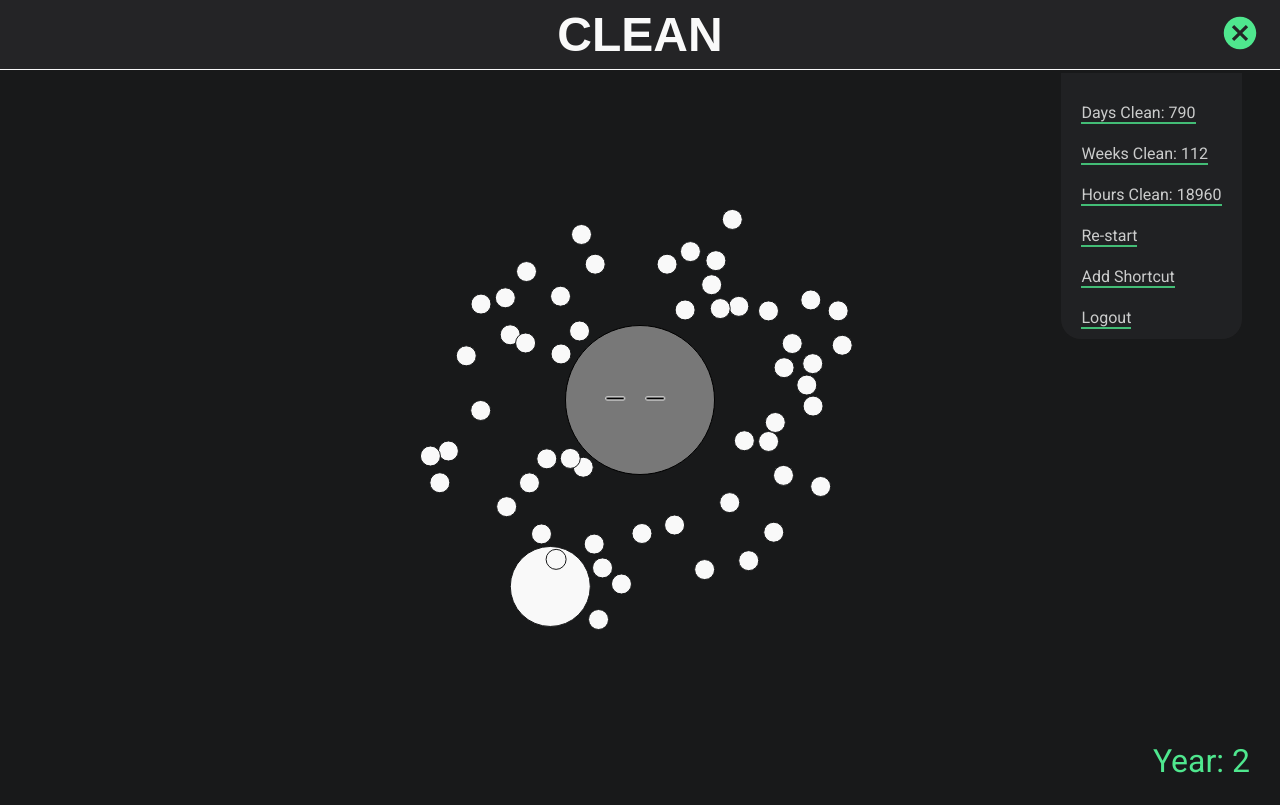
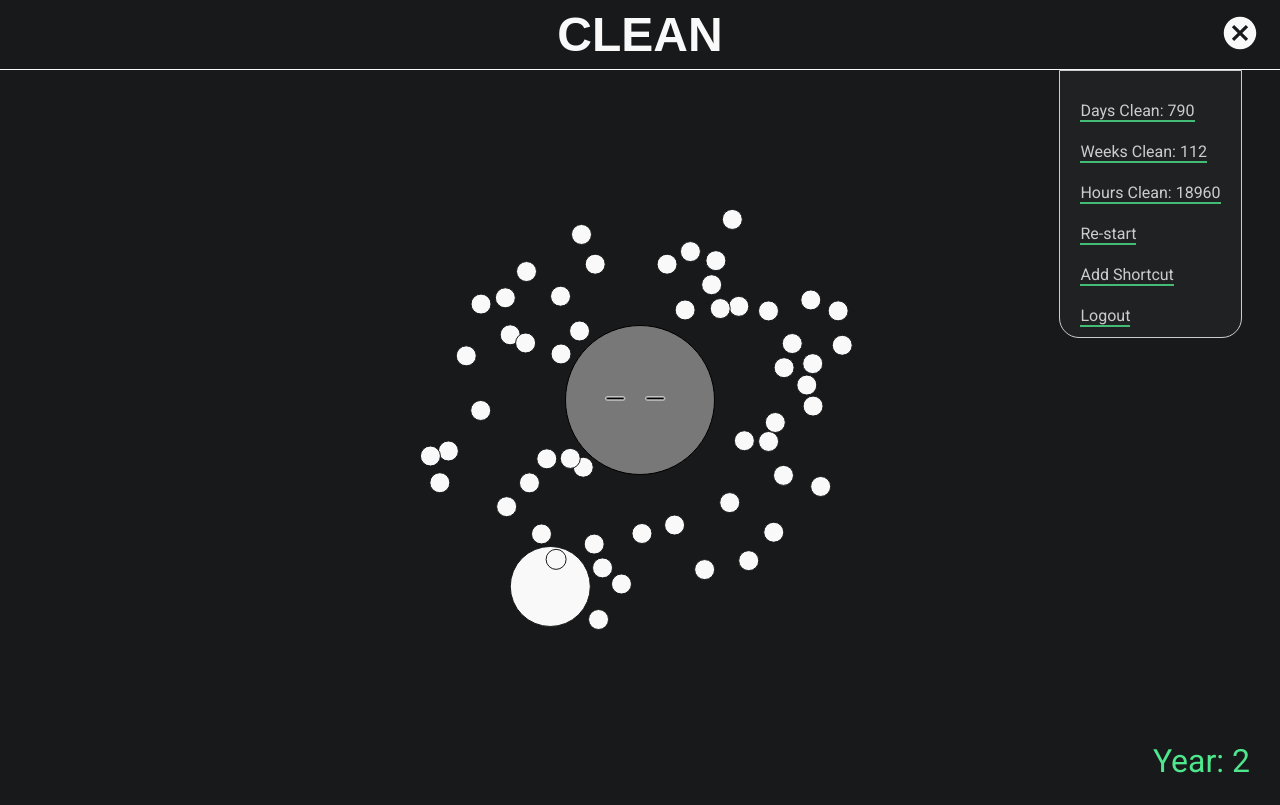
Before and after one commit to Wallenborg/clean, a Next.js app: page /clean in a window 1280 px wide. Both pictures are taken after a click on the icon 1240 px from the left and 33 px from the top of the page. Built offline with nearby package versions, Linux system fonts and the light colour scheme; a web font is replaced by a local one.

Commit message:
change design dropdown menu, and footer, header

```diff
--- a/components/button/Button.css
+++ b/components/button/Button.css
@@ -5,7 +5,7 @@
   padding: 2px 10px;
   border-radius: 20px;
   color: var(--clr-text);
-  border: solid 2px var(--clr-accent-2);
+  border: solid 2px var(--clr-accent);
   background-color: var(--clr-bg-1);
   box-shadow: 2px 2px 4px rgba(0, 0, 0, 0.2);
   cursor: pointer;
--- a/components/dropdownmenu/Dropdown.css
+++ b/components/dropdownmenu/Dropdown.css
@@ -1,8 +1,8 @@
 .dropdown-menu {
   position: absolute;
-  top: 106%;
+  top: 101%;
   right: 3%;
-  border: solid 2px var(--clr-accent-);
+  border: solid 0.5px var(--clr-accent);
   border-radius: 0 0 20px 20px;
   background-color: var(--clr-bg-1);
   padding: 10px 20px;
--- a/components/footer/Fotter.css
+++ b/components/footer/Fotter.css
@@ -9,7 +9,7 @@
   /* margin-bottom: 15px; */
   /* border: 2px solid var(--clr-accent-2); */
   border-top: solid 0.5px var(--clr-accent);
-  background-color: var(--clr-bg-1);
+  background-color: var(--clr-primary);
   padding: 20px 10px;
   color: var(--clr-text);
   width: 100%;
--- a/components/header/Header.css
+++ b/components/header/Header.css
@@ -13,7 +13,7 @@
   /* border: solid 2px var(--clr-accent-2); */
   border-bottom: solid 0.5px var(--clr-accent);
   /* border-radius: 20px; */
-  background-color: var(--clr-bg-1);
+  background-color: var(--clr-primary);
   z-index: 4200;
 }
 
--- a/components/header/Header.jsx
+++ b/components/header/Header.jsx
@@ -1,7 +1,8 @@
 "use client";
 import { useState, useEffect } from "react";
 import { Afacad } from "next/font/google";
-import { FaCircleUser } from "react-icons/fa6";
+// import { FaCircleUser } from "react-icons/fa6"; <FaCircleUser />
+import { CgMenuRound } from "react-icons/cg";
 import { IoMdCloseCircle } from "react-icons/io";
 import "./Header.css";
 import DropdownMenu from "../dropdownmenu/DropdownMenu";
@@ -42,12 +43,12 @@ export default function Header({ includeNav }) {
         <div className="header-nav-wrapper">
           {dropdownVisible ? (
             <IoMdCloseCircle
-              style={{ color: "var(--clr-accent-2)" }}
+              // style={{ color: "var(--clr-accent-2)" }}
               className="header-nav"
               onClick={toggleDropdown}
             />
           ) : (
-            <FaCircleUser className="header-nav" onClick={toggleDropdown} />
+            <CgMenuRound className="header-nav" onClick={toggleDropdown} />
           )}
           {dropdownVisible && <DropdownMenu startDate={startDate} />}
         </div>
```
